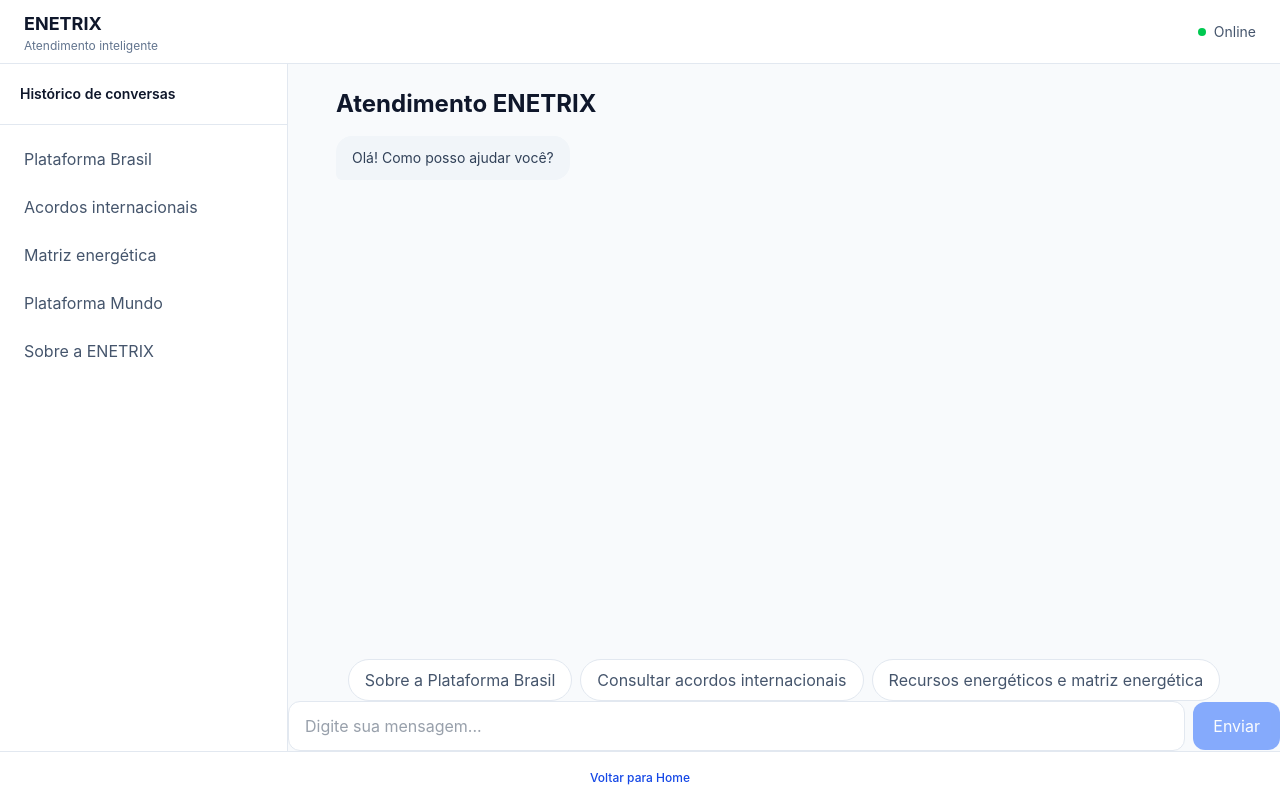
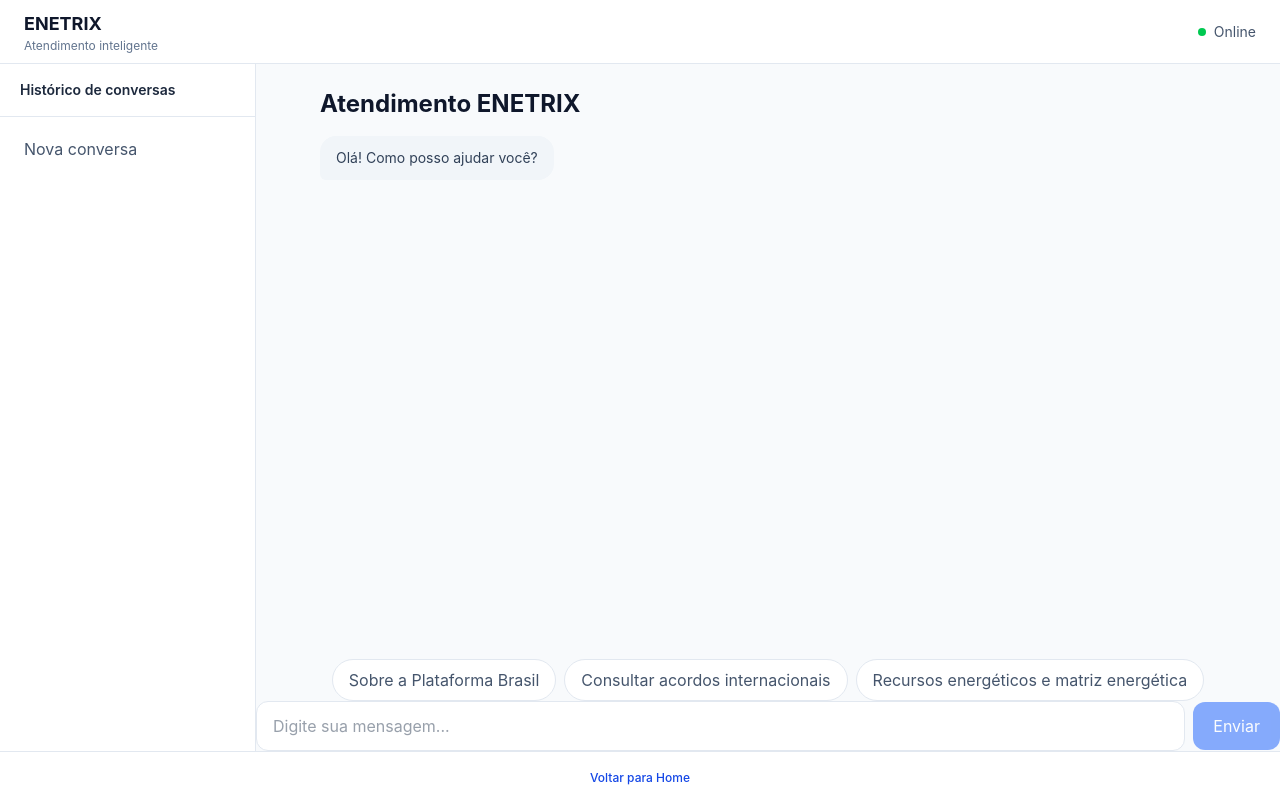
Before and after one commit to limaojunio/enetrix-chatbot, a React (Vite) app: page /chat in a window 1280 px wide. Built offline with nearby package versions, Linux system fonts and the light colour scheme.

Commit message:
implementar historico de conversas

```diff
--- a/src/components/chat/ChatHistory.tsx
+++ b/src/components/chat/ChatHistory.tsx
@@ -1,31 +1,29 @@
-function ChatHistory() {
-  const conversations = [
-    'Plataforma Brasil',
-    'Acordos internacionais',
-    'Matriz energética',
-    'Plataforma Mundo',
-    'Sobre a ENETRIX',
-  ]
+import type { Conversation } from '../../types/chat'
 
+type ChatHistoryProps = {
+  conversations: Conversation[]
+}
+
+function ChatHistory({ conversations }: ChatHistoryProps) {
   return (
-    <aside className="hidden w-72 shrink-0 border-r border-slate-200 bg-white lg:block">
-      <div className="border-b border-slate-200 p-5">
-        <h2 className="text-sm font-semibold text-slate-900">
+    <aside className="hidden w-64 shrink-0 border-r border-slate-200 bg-white lg:block">
+      <div className="border-b border-slate-200 px-5 py-4">
+        <h2 className="text-sm font-semibold text-slate-800">
           Histórico de conversas
         </h2>
       </div>
 
-      <nav className="space-y-1 p-3">
+      <div className="space-y-2 p-3">
         {conversations.map((conversation) => (
           <button
-            key={conversation}
+            key={conversation.id}
             type="button"
-            className="w-full rounded-lg px-3 py-2.5 text-left text-sm text-slate-600 transition hover:bg-slate-100"
+            className="w-full rounded-lg px-3 py-2 text-left text-sm text-slate-600 transition hover:bg-slate-50 hover:text-blue-700"
           >
-            {conversation}
+            {conversation.title}
           </button>
         ))}
-      </nav>
+      </div>
     </aside>
   )
 }
--- a/src/pages/Chat/Chat.tsx
+++ b/src/pages/Chat/Chat.tsx
@@ -6,22 +6,37 @@
 import ChatMobileMenu from '../../components/chat/ChatMobileMenu'
 import ChatSuggestions from '../../components/chat/ChatSuggestions.tsx'
 import { sendMessage } from '../../services/chatService'
+import type { Conversation, Message } from '../../types/chat'
 import { useState } from "react"
-
-type Message = {
-  id: number
-  sender: 'user' | 'bot'
-  message: string
-}
 
 function Chat() {
 
     const [isMenuOpen, setIsMenuOpen] = useState(false)
+
     const [message, setMessage] = useState('')
+
     const [messages, setMessages] = useState<Message[]>([])
+
     const [isLoading, setIsLoading] = useState(false)
+
     const [error, setError] = useState<string | null>(null)
+
     const [lastFailedMessage, setLastFailedMessage] = useState<string | null>(null)
+
+    const firstMessage = messages[0]?.message
+
+    const conversationTitle =
+        firstMessage && firstMessage.length > 40
+            ? `${firstMessage.slice(0, 40)}...`
+            : firstMessage || 'Nova conversa'
+
+    const conversations: Conversation[] = [
+        {
+            id: 1,
+            title: conversationTitle,
+            messages,
+        },
+    ]
 
     async function handleSendMessage() {
         const trimmedMessage = message.trim()
@@ -107,7 +122,9 @@
         <ChatMobileMenu isOpen={isMenuOpen} onClose={() => setIsMenuOpen(false)}/>
 
         <div className="flex flex-1">
-            <ChatHistory />
+
+            <ChatHistory conversations={conversations} />
+
             <section className="flex min-w-0 flex-1 flex-col">
                 <div className="flex-1 overflow-y-auto px-4 py-5 sm:p-6">
                     <div className="mx-auto flex max-w-4xl flex-col gap-4">
--- a/src/types/chat.ts
+++ b/src/types/chat.ts
@@ -0,0 +1,11 @@
+export type Message = {
+  id: number
+  sender: 'user' | 'bot'
+  message: string
+}
+
+export type Conversation = {
+  id: number
+  title: string
+  messages: Message[]
+}
```
